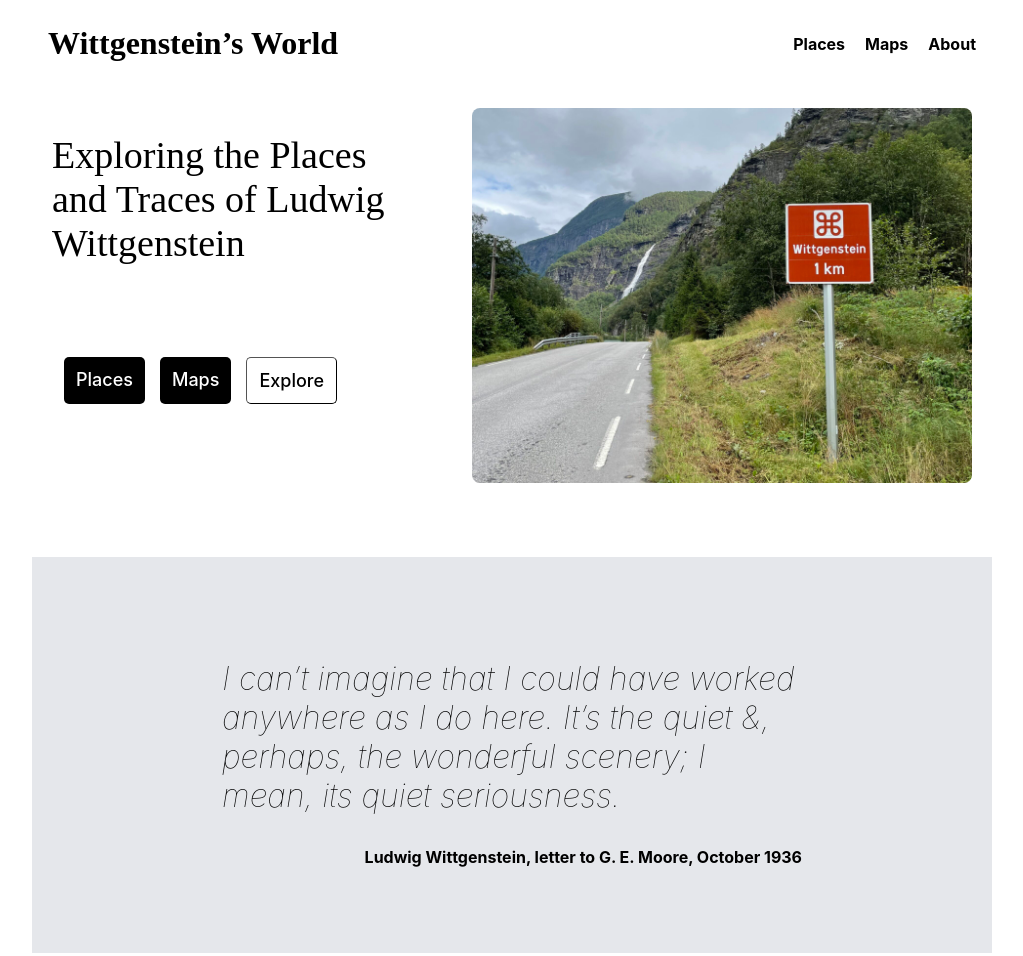
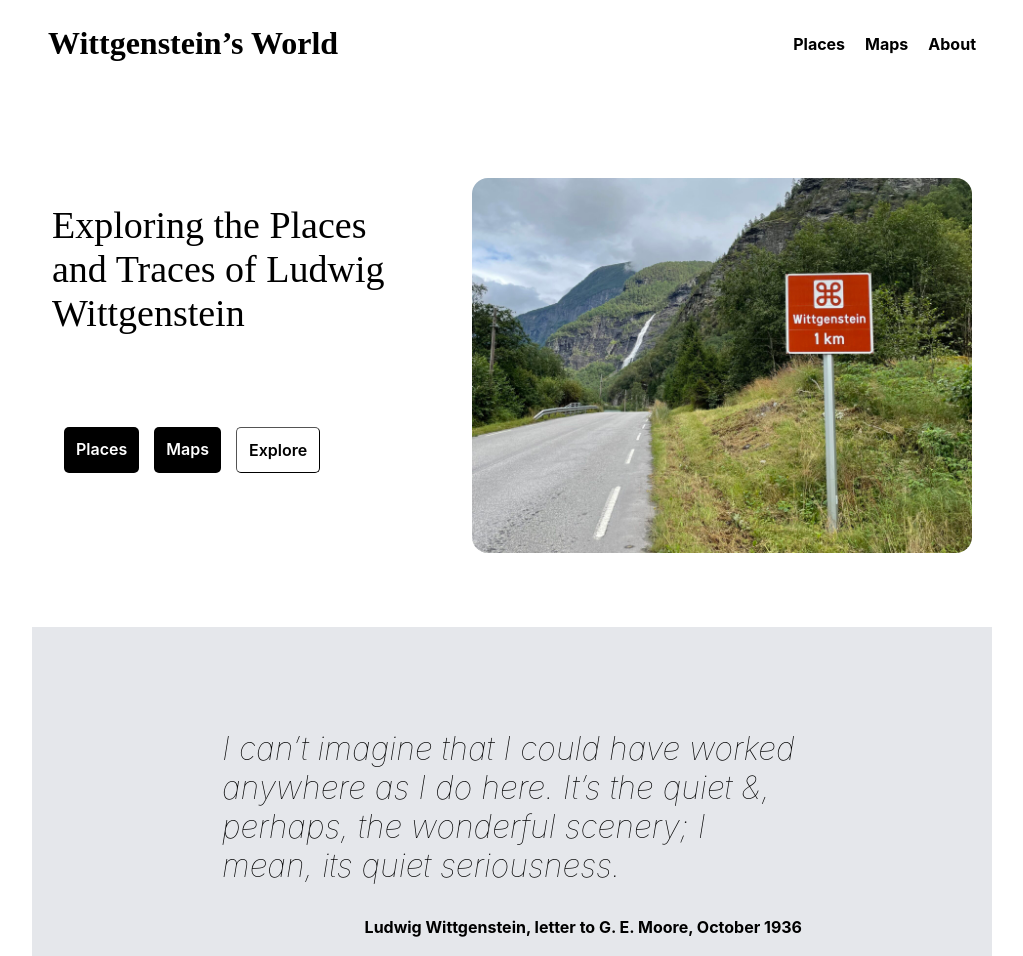
Before and after one commit to martinwallner/landing-page, a plain HTML site: page index.html in a window 1280 px wide. Shown: the top 956 px of the page, without its empty margins (128-1151 px from the left). Drawn offline with Linux system fonts and the light colour scheme.

Commit message:
Increase top margin

```diff
--- a/style.css
+++ b/style.css
@@ -51,7 +51,7 @@ html, body {
     /* flex: 1; */
     padding: 20px;
     display: flex;
-    margin: 0;
+    margin-top: 70px;
 
 }
 
@@ -70,7 +70,7 @@ html, body {
 
 img {
     width: 500px;
-    border-radius: 8px;
+    border-radius: 16px;
 }
 
 button, .buttons {
@@ -78,8 +78,8 @@ button, .buttons {
     flex-direction: row;
     flex-grow: 0;
     gap: 15px;
-    font-size: 18px;
-    font-weight: 550;
+    font-size: 16px;
+    font-weight: 600;
     padding: 12px;
     font-family: Inter, Roboto, sans-serif;
     /* align-content: center; */
```
